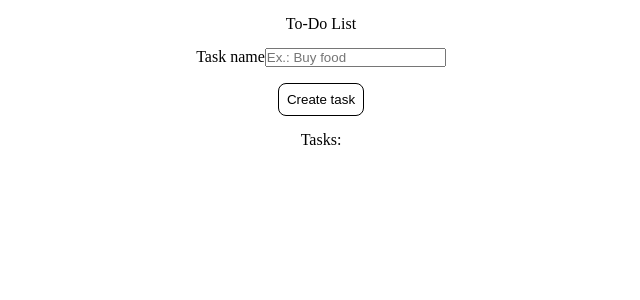
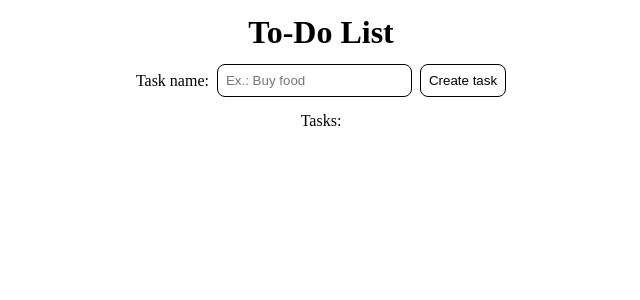
Before and after one commit to LuisEduardo20/americanas-ada_react-II, a React (Create React App) app: page / in a window 1280 px wide. Shown: the top 300 px of the page, without its empty margins (319-959 px from the left). Built offline with nearby package versions, Linux system fonts and the light colour scheme.

Commit message:
style: create task container

```diff
--- a/src/components/CreateTask/index.tsx
+++ b/src/components/CreateTask/index.tsx
@@ -14,19 +14,18 @@ const CreateTask = () => {
     <S.Container>
       <h2>To-Do List</h2>
 
-      <section>
-        <label htmlFor=''>Task name</label>
+      <S.CreateTaskContainer>
+        <label htmlFor=''>Task name:</label>
         <input
           type='text'
           placeholder='Ex.: Buy food'
           onChange={(e) => handleChangeTaskName(e.target.value)}
         />
-      </section>
-
-      <Button
-        event={() => handleCreateTask(taskName)}
-        title='Create task'
-      />
+        <Button
+          event={() => handleCreateTask(taskName)}
+          title='Create task'
+        />
+      </S.CreateTaskContainer>
     </S.Container>
   );
 };
--- a/src/components/CreateTask/styles.ts
+++ b/src/components/CreateTask/styles.ts
@@ -7,4 +7,31 @@ export const Container = styled.div`
   flex-direction: column;
   align-items: center;
   gap: 1rem;
+
+  h2 {
+    font-size: 2rem;
+    font-weight: bold;
+  }
 `;
+
+export const CreateTaskContainer = styled.section`
+  display: flex;
+  gap: 0.5rem;
+  align-items: center;
+
+  label {
+    font-weight: 500;
+  }
+
+  input {
+    padding: 0.5rem;
+
+    border-radius: 8px;
+    border: none;
+    border: 1px solid black;
+
+    &:focus {
+      outline: none;
+    }
+  }
+`;
```
